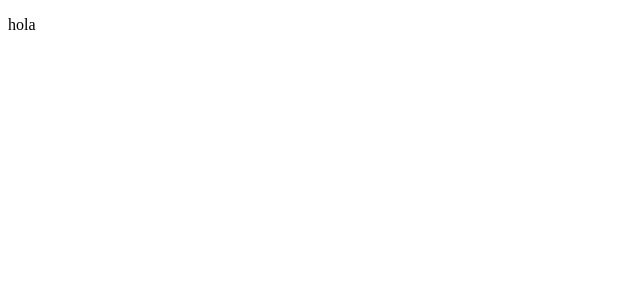
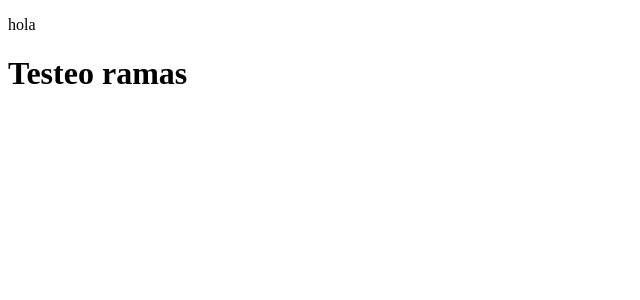
Before and after one commit to Thr4sh3r01/team-angular, an Angular app: page / in a window 1280 px wide. Shown: the top 300 px of the page, without its empty margins (0-640 px from the left). Built offline with nearby package versions, Linux system fonts and the light colour scheme.

Commit message:
Prueba rama

```diff
--- a/src/app/app.component.html
+++ b/src/app/app.component.html
@@ -1 +1,2 @@
 <p>hola</p>
+<h1>Testeo ramas</h1>
```
